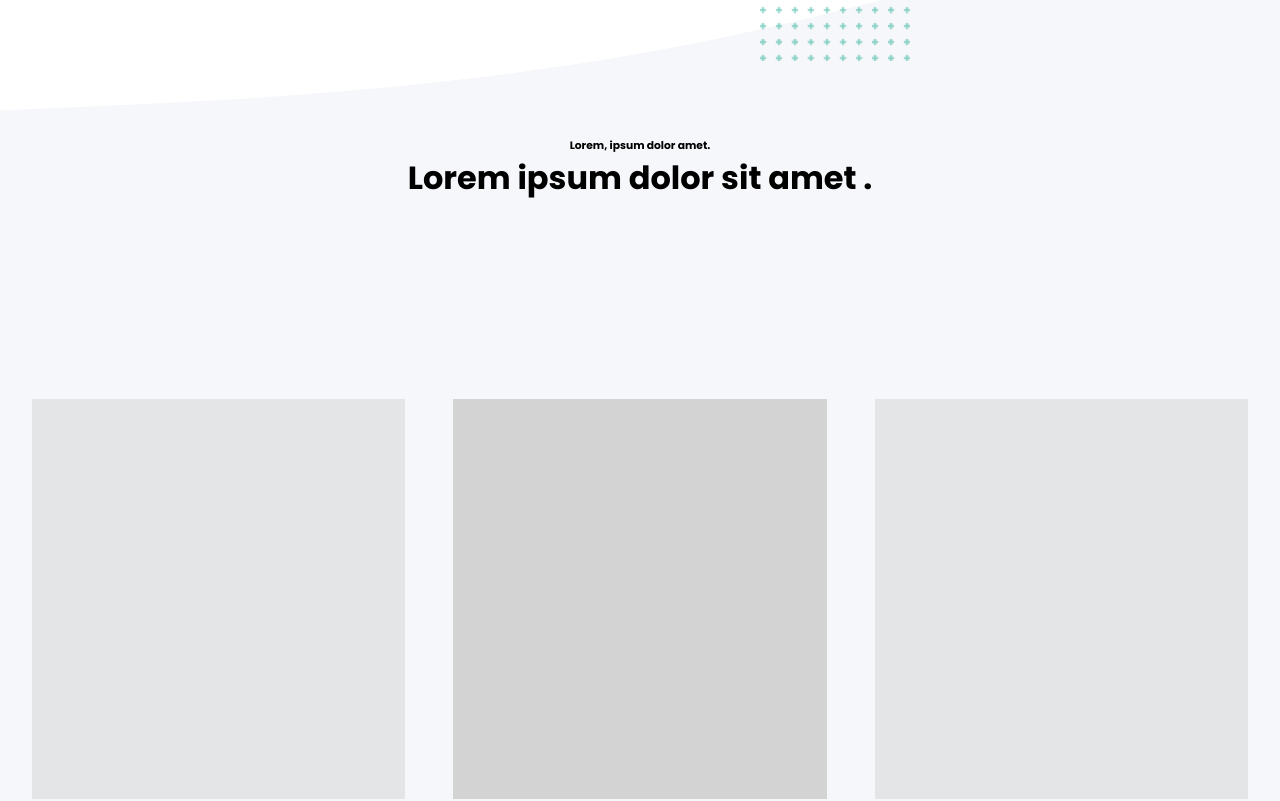
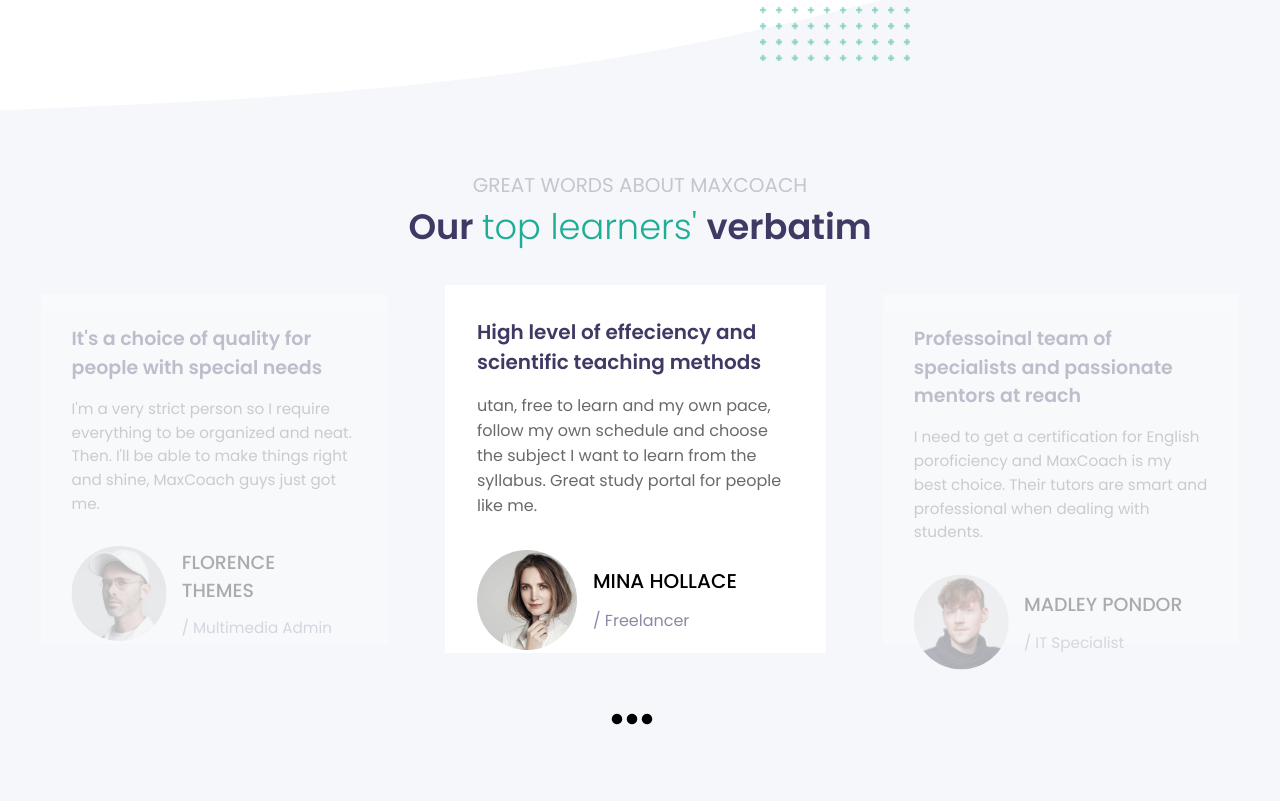
Before and after one commit to nicodellolio/proj-html-vuejs, a Vue app: page / in a window 1280 px wide. Shown: the part 3500-4301 px from the top of the page. Built offline with nearby package versions, Linux system fonts and the light colour scheme.

Commit message:
add TopLearners 1/2 section

```diff
--- a/src/components/AppMain.vue
+++ b/src/components/AppMain.vue
@@ -260,14 +260,63 @@
 
         <div class="topLearners">
             <div class="topLearners-head">
-                <h6>Lorem, ipsum dolor amet.</h6>
-                <h1>Lorem ipsum dolor sit amet .</h1>
+                <h5>Great words about maxcoach</h5>
+                <h1>Our </h1>
+                <h1>top learners' </h1>
+                <h1>verbatim</h1>
             </div>
 
             <div class="topLearners-reviews">
-                <div class="review re-lx"></div>
-                <div class="review re-middle"></div>
-                <div class="review re-rx"></div>
+                <div class="review re-lx">
+                    <h4>It's a choice of quality for people with special needs</h4>
+                    <p>I'm a very strict person so I require everything to be organized and neat. Then. I'll be able to make things right and shine, MaxCoach guys just got me.</p>
+
+                    <div class="reviewed-person">
+                        <img src="/images/testimonial-avata-03.jpg" alt="">
+                        <div class="review-name-box">
+                            <h4>
+                                Florence Themes
+                            </h4>
+                            <aside>/ Multimedia Admin</aside>
+                        </div>
+                        <aside></aside>
+                    </div>
+                </div>
+                <div class="review re-middle">
+                    <h4>High level of effeciency and scientific teaching methods</h4>
+                    <p> utan, free to learn and my own pace, follow my own schedule and choose the subject I want to learn from the syllabus. Great study portal for people like me.</p>
+
+                    <div class="reviewed-person">
+                        <img src="/images/testimonial-avata-02.jpg" alt="">
+                        <div class="review-name-box">
+                            <h4>
+                                Mina Hollace
+                            </h4>
+                            <aside>/ Freelancer</aside>
+                        </div>
+                        <aside></aside>
+                    </div>
+                </div>
+                <div class="review re-rx">
+                    <h4>Professoinal team of specialists and passionate mentors at reach</h4>
+                    <p>I need to get a certification for English poroficiency and MaxCoach is my best choice. Their tutors are smart and professional when dealing with students.</p>
+
+                    <div class="reviewed-person">
+                        <img src="/images/testimonial-avata-04.jpg" alt="">
+                        <div class="review-name-box">
+                            <h4>
+                                Madley Pondor
+                            </h4>
+                            <aside>/ IT Specialist</aside>
+                        </div>
+                        <aside></aside>
+                    </div>
+                </div>
+
+            </div>
+
+            <div class="dots">
+                <i class="fa-solid fa-ellipsis"></i>
             </div>
 
             <div class="get-started">
--- a/src/style.css
+++ b/src/style.css
@@ -255,23 +255,29 @@
       background-position: center;
       border-radius: 50%;
     }
-    .c-i-tl{
+
+    .c-i-tl {
       background-image: url(/public/images/course-02-480x298.jpg);
     }
-    .c-i-tr{
+
+    .c-i-tr {
       background-image: url(/public/images/stock-full-hd-03-480x298.jpg);
     }
-    .c-i-ml{
+
+    .c-i-ml {
       background-image: url(/public/images/stock-full-hd-04-480x298.jpg);
       width: 200px;
     }
-    .c-i-mr{
+
+    .c-i-mr {
       background-image: url(/public/images/stock-full-hd-06-480x298.jpg);
     }
-    .c-i-bl{
+
+    .c-i-bl {
       background-image: url(/public/images/course-featured-image-01-480x298.jpg);
     }
-    .c-i-br{
+
+    .c-i-br {
       background-image: url(/public/images/stock-full-hd-05-480x298.jpg);
     }
   }
@@ -336,7 +342,7 @@
       display: inline;
     }
 
-    h1:nth-child(3){
+    h1:nth-child(3) {
       color: var(--bg-btn);
       font-weight: 300;
     }
@@ -353,15 +359,18 @@
       text-align: left;
       flex-grow: 1;
     }
-    h2{
+
+    h2 {
       color: var(--bg-text-secondary);
       font-weight: 600;
     }
-    p{
+
+    p {
       margin: 1rem auto;
       color: var(--bg-text-primary);
     }
-    a{
+
+    a {
       text-decoration: none;
       color: var(--bg-text-tertiary);
       font-weight: 800;
@@ -376,24 +385,25 @@
     justify-content: space-between;
     gap: 10%;
 
-    .compan-image-box{
+    .compan-image-box {
       height: 100%;
       position: relative;
 
-      img.yt{
+      img.yt {
         position: absolute;
         bottom: 45%;
         right: 50%;
         left: 42%;
       }
 
-      img.rombo-dashed{
+      img.rombo-dashed {
         position: absolute;
         left: -15%;
         top: 5rem;
         z-index: -1;
       }
-      .fa-cloud{
+
+      .fa-cloud {
         color: #ecc5ab;
         font-size: 10rem;
         position: absolute;
@@ -402,6 +412,7 @@
         z-index: -2;
         transform: rotate(310deg);
       }
+
       .fa-circle {
         font-size: 6rem;
         position: absolute;
@@ -409,7 +420,8 @@
         top: -10%;
         color: #ecc5ab;
       }
-      .square-dashed{
+
+      .square-dashed {
         position: absolute;
         bottom: -20%;
         right: -1rem;
@@ -417,11 +429,12 @@
       }
     }
 
-    .compan-text-box{
+    .compan-text-box {
       align-content: center;
       height: 100%;
       text-align: left;
       padding-top: 3rem;
+
       h5 {
         color: var(--bg-text-tertiary);
         text-transform: uppercase;
@@ -429,27 +442,32 @@
         font-size: 1.25rem;
         display: inline;
       }
-      h5.bg-nd{
+
+      h5.bg-nd {
         color: var(--bg-text-secondary);
         font-weight: 600;
       }
-      h1{
+
+      h1 {
         font-size: 3rem;
         color: var(--bg-btn);
         font-weight: 300;
       }
-      h1.enjoy{
+
+      h1.enjoy {
         font-weight: 600;
         margin-top: 2rem;
         font-size: 3rem;
         color: var(--bg-text-secondary);
       }
-      p{
+
+      p {
         margin: 1rem 0 2.5rem;
         font-size: 1.15rem;
         color: var(--bg-text-tertiary);
       }
-      a{
+
+      a {
         color: var(--bg-text-ordinary);
         font-weight: 700;
       }
@@ -457,7 +475,7 @@
   }
 }
 
-.design-wave{
+.design-wave {
   margin-top: -9%;
   position: relative;
   z-index: -3;
@@ -467,6 +485,29 @@
   text-align: center;
   margin-top: -0.5rem;
   background-color: var(--bg-secondary);
+
+  .topLearners-head {
+    padding-top: 2rem;
+
+    h5 {
+      color: var(--bg-text-ordinary);
+      text-transform: uppercase;
+      font-weight: 400;
+      font-size: 1.25rem;
+    }
+
+    h1 {
+      color: var(--bg-text-secondary);
+      font-size: 2.2rem;
+      font-weight: 600;
+      display: inline;
+    }
+
+    h1:nth-child(3) {
+      color: var(--bg-btn);
+      font-weight: 300;
+    }
+  }
 
   .topLearners-reviews {
     margin: 0 auto;
@@ -478,20 +519,66 @@
     .review {
       flex-grow: 1;
       margin-top: 2rem;
+      padding: 2rem;
+      text-align: left;
+      background-color: var(--bg-primary);
+
+      >h4 {
+        font-size: 1.25rem;
+        font-weight: 600;
+        margin-bottom: 1rem;
+        color: var(--bg-text-secondary);
+      }
+
+      p{
+        color: var(--bg-text-primary)
+      }
+
+      .reviewed-person{
+        margin-top: 2rem;
+        display: flex;
+        align-items: center;
+        gap: 1rem;
+        img{
+          width: 100px ;
+          border-radius: 100%;
+        }
+        h4{
+          font-size: 1.25rem;
+          margin-bottom: 0.75rem;
+          text-transform: uppercase;
+          font-weight: 500;
+        }
+        aside{
+          color: var(--bg-text-tertiary);
+        }
+      }
+    }
   }
 
   .re-lx,
   .re-rx {
-      opacity: 0.5;
+    opacity: 0.3;
+    scale: 0.95;
   }
 }
+
+.dots{
+  font-size: 3rem;
+  letter-spacing: 1rem;
+  margin-top: 2rem;
+}
+
+
+
+
 
 .get-started {
   margin: 0 auto;
   margin-top: 5%;
   width: 65%;
 }
-}
+
 
 .our-numbers {
   padding-top: 3rem;
@@ -588,19 +675,15 @@
   height: 1038px;
 }
 
-.debug .topLearners-head {
-  /* background-color: green; */
+/* .debug .topLearners-head {
+  background-color: green;
   height: 229px;
-}
+} */
 
 .debug .topLearners-reviews {
   height: 400px;
 }
 
-.debug .review {
-  background-color: lightgray;
-  height: 100%;
-}
 
 .debug .get-started {
   background-color: paleturquoise;
```
Lines whose indentation alone changed are shown as unchanged.
